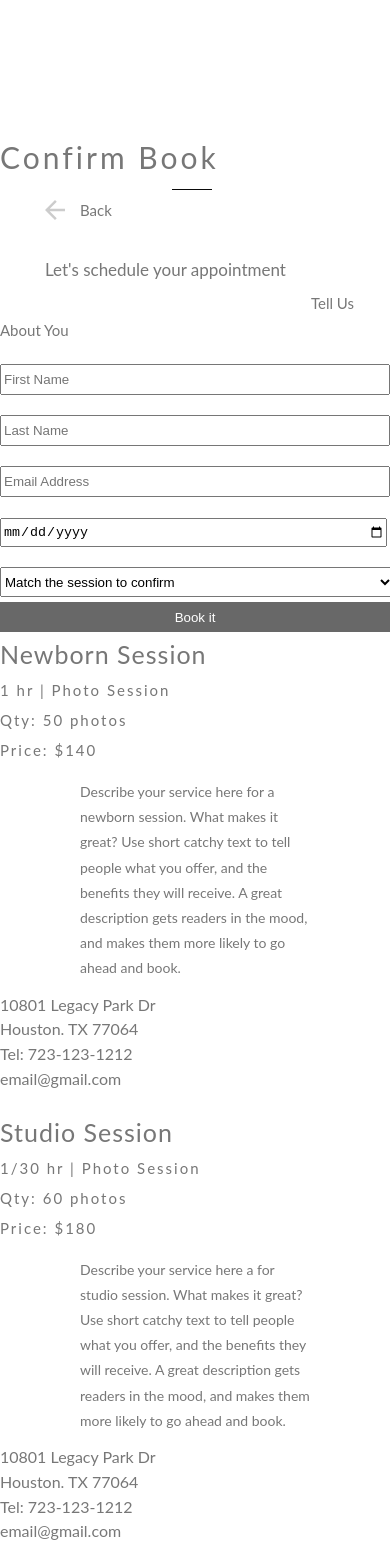
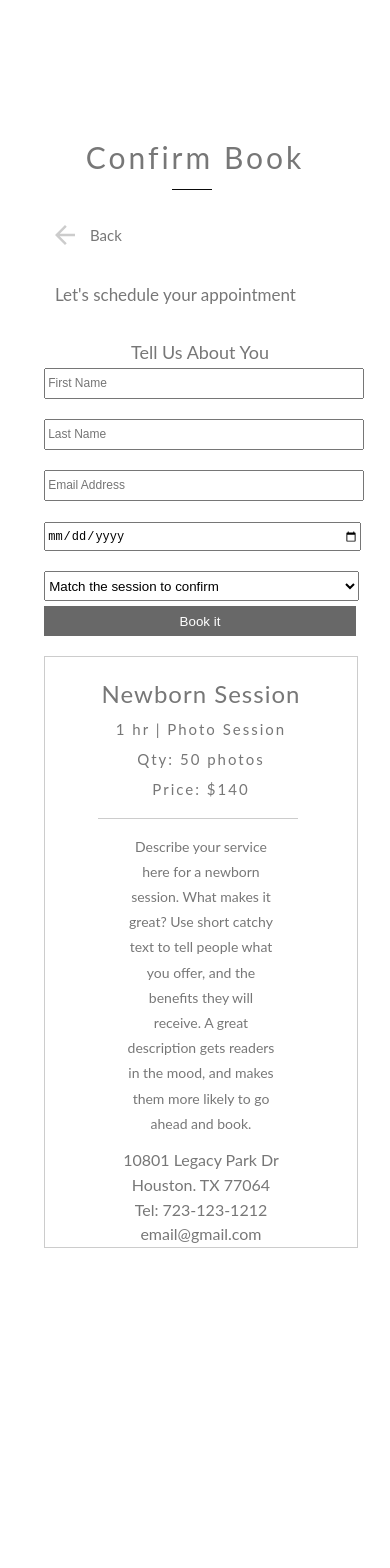
Before and after one commit to mayitogl83/My-Photography-Website, a React (Create React App) app: page /bookingform in a window 390 px wide. Shown: the top 1568 px of the page. After the commit the page ends 1268 px from the top, so only its background shows below. Built offline with nearby package versions, Linux system fonts and the light colour scheme.

Commit message:
Add booking form style for cellphone devices

```diff
--- a/src/App.css
+++ b/src/App.css
@@ -693,6 +693,50 @@ p {
    margin: 45px;
    border-bottom: 1px solid #cecece;
  }
+ /*bookingform style for cellphone devices*/
+.schedule-container {
+  margin-top: 0;
+  text-align: center;
+}
+
+.calendar {
+  padding-top: 25px!important;
+  max-width: 400px;
+  margin: 0 auto;
+  padding: 20px 0px 20px 10px;
+}
+.calendar .input {
+  height: 590px;
+  overflow: hidden;
+  margin-top: 20px;
+  margin-left: 9%;
+  width: 82%;
+  border: 1px solid #ccc;
+}
+.input .session-title {
+  margin-top: 15px;
+  font-size: 24px;
+}
+.title-form {
+  font-size: 18px;
+  float: left;
+  width: 100%;
+}
+.line {
+  margin-top: 15px;
+  margin-left: calc((100% - 206px) * 0.5);
+  border-bottom: 1px solid #ccc;
+  width: 200px;
+}
+.calendar input {
+  margin-top: 0px;
+  font-size: 12px;
+  width:100%;
+}
+.calendar .input-form {
+  margin-left: 9%;
+  width: 82%;
+}
  /*style for desktop devices*/
 @media screen and (min-width:800px) {
   /*hide dropdown menu on desktop device*/
@@ -954,7 +998,6 @@ p {
   color: #36393d;
   background-color: #ddd;
 }
-
 .long-line {
   display: none;
 }
```
